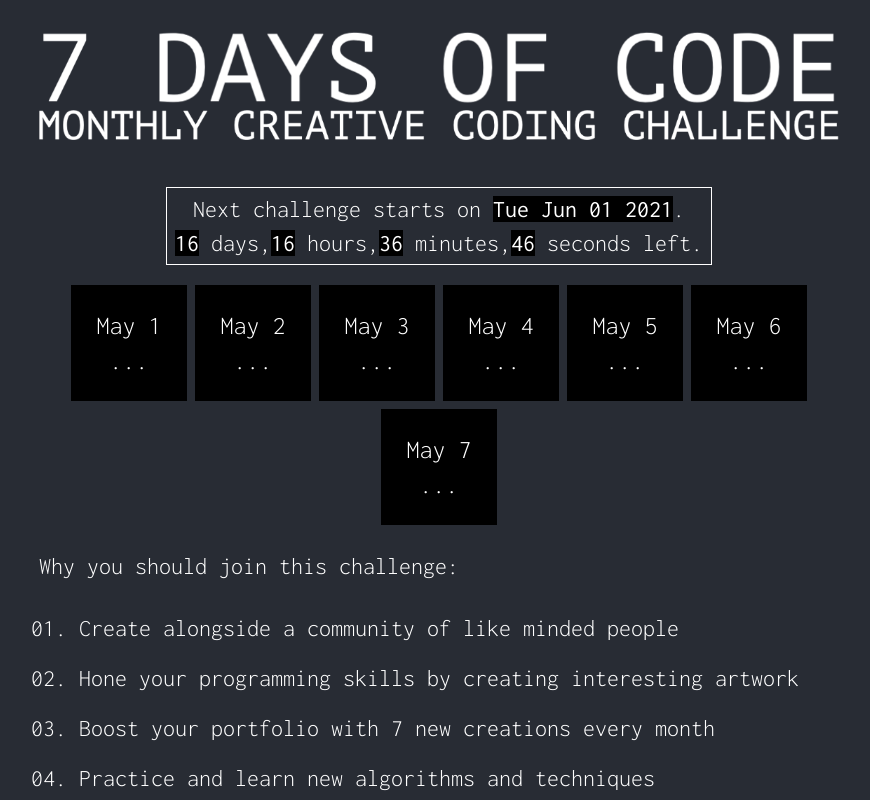
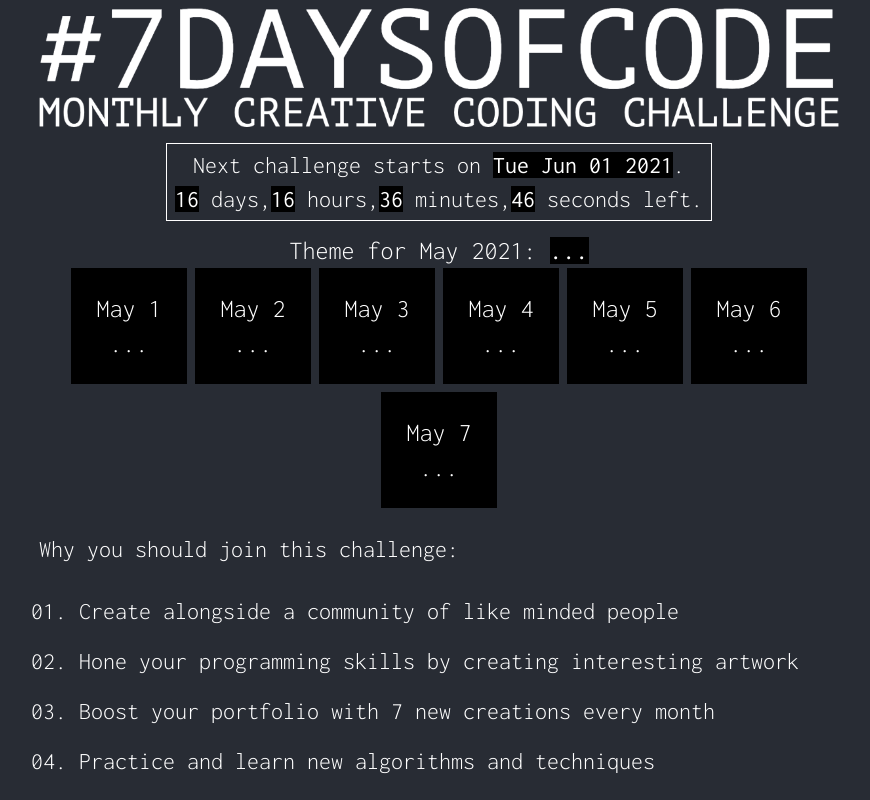
Before and after one commit to SabinT/7daysofcode, a React (Create React App) app: page / in a window 1280 px wide. Shown: the top 800 px of the page, without its empty margins (201-1071 px from the left). Built offline with nearby package versions, Linux system fonts and the light colour scheme.

Commit message:
Change title, add theme

```diff
--- a/src/App.scss
+++ b/src/App.scss
@@ -14,6 +14,7 @@ body {
 
   .App-title-image {
     width: 100%;
+    margin-top: 8px;
   }
 
   strong {
--- a/src/components/ChallengeTimer.scss
+++ b/src/components/ChallengeTimer.scss
@@ -1,6 +1,6 @@
 .challenge-timer {
     border: 1px solid white;
-    margin-top: 0px;
+    margin-top: 16px;
     margin-bottom: 16px;
     padding: 8px;
     font-size: calc(8px + 2vmin);
--- a/src/components/Prompts.ts
+++ b/src/components/Prompts.ts
@@ -10,7 +10,16 @@ const prompts: { [key: string]: string; }  = {
     '2021-06-07': 'Wind'
 };
 
+const themes: { [key: string]: string; }  = {
+    '2021-06': 'Nature'
+}
+
 export function getPromptForDate(date: Date) {
     const key = date.toISOString().substr(0, 10);
     return prompts[key] ?? '...';
 }
+
+export function getThemeForDate(date: Date) {
+    const key = date.toISOString().substr(0, 7);
+    return themes[key] ?? '...';
+}
--- a/src/components/PromptsPanel.scss
+++ b/src/components/PromptsPanel.scss
@@ -2,6 +2,10 @@
     display: flex;
     flex-flow: wrap;
     justify-content: center;
+
+    .prompts-theme {
+        margin-bottom: 8px;
+    }
 
     .prompt {
         min-width: 100px;
--- a/src/components/PromptsPanel.tsx
+++ b/src/components/PromptsPanel.tsx
@@ -1,10 +1,11 @@
 import './PromptsPanel.scss';
 import React from 'react';
 
-import { getPromptForDate } from './Prompts';
+import { getPromptForDate, getThemeForDate } from './Prompts';
 import * as Utils from '../utils/DateUtils';
 
 const shortDateFormat = new Intl.DateTimeFormat('default', { month: 'short', day: 'numeric' });
+const yearMonthFormat = new Intl.DateTimeFormat('default', { month: 'short', year: 'numeric' });
 
 function PromptsPanel() {
    const today = new Date();
@@ -36,9 +37,14 @@ function PromptsPanel() {
     }
 
     return (
-        <div className='prompts-list'>
-            { prompts }
-        </div>
+        <>
+            <div className='prompts-theme'>
+                Theme for { yearMonthFormat.format(challengeDate) }: <strong>{ getThemeForDate(challengeDate) }</strong>
+            </div>
+            <div className='prompts-list'>
+                { prompts }
+            </div>
+        </>
     );
 }
 
```
Also changed, not shown: public/title.png.
